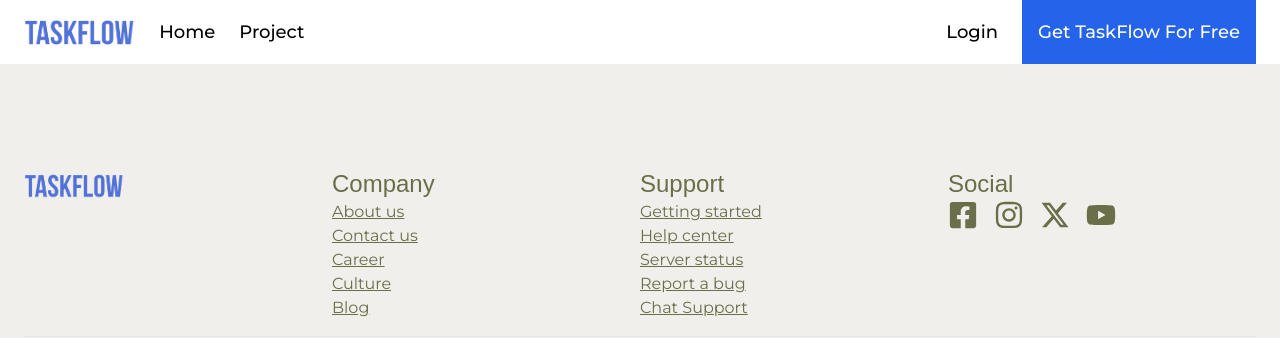
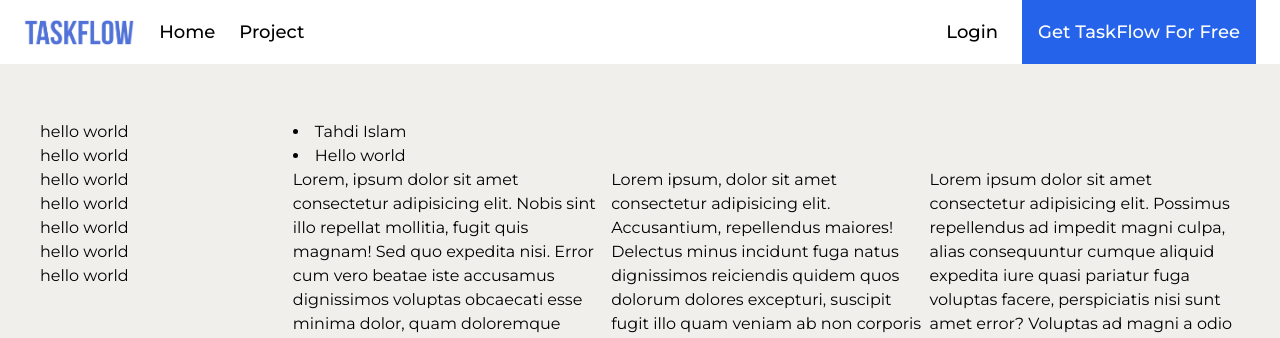
Before and after one commit to tahdiislam/taskflow-frontend, a Next.js app: page /project/1 in a window 1280 px wide. Shown: the top 338 px of the page. Built offline with nearby package versions, Linux system fonts and the light colour scheme; no server answers; a web font is replaced by a local one.

Commit message:
[Done] create the layout of project dashboard

```diff
--- a/app/project/[id]/page.jsx
+++ b/app/project/[id]/page.jsx
@@ -66,9 +66,108 @@ export default function Dashboard({ params }) {
   //   if (error) return <p>Error loading projects.</p>;
   return (
     <div className="p-10 flex flex-col items-start gap-4">
-        <h1 className="text-3xl font-bold">
-            {project?.name}
-        </h1>
+      <h1 className="text-3xl font-bold">{project?.name}</h1>
+      <div className="flex gap-4 ">
+        <div className="w-1/5">
+          <ul>
+            <li>hello world</li>
+            <li>hello world</li>
+            <li>hello world</li>
+            <li>hello world</li>
+            <li>hello world</li>
+            <li>hello world</li>
+            <li>hello world</li>
+          </ul>
+        </div>
+        <div className="w-4/5">
+          <div>
+            <li>Tahdi Islam</li>
+            <li>Hello world</li>
+          </div>
+          <div className="grid grid-cols-3  gap-2">
+            <div>
+              Lorem, ipsum dolor sit amet consectetur adipisicing elit. Nobis
+              sint illo repellat mollitia, fugit quis magnam! Sed quo expedita
+              nisi. Error cum vero beatae iste accusamus dignissimos voluptas
+              obcaecati esse minima dolor, quam doloremque corporis commodi
+              repudiandae exercitationem expedita blanditiis fugit id libero
+              saepe praesentium. Nobis similique, fuga consequuntur voluptatibus
+              odit esse cumque quod culpa praesentium provident facilis eligendi
+              unde at recusandae suscipit minus rerum veniam, voluptates sint
+              eius quaerat. Fugiat repudiandae vel aspernatur dolorem
+              accusantium pariatur officiis eum magni facere aut tenetur
+              voluptatem quis, eaque numquam laudantium minima ex sed enim totam
+              quibusdam. Recusandae ab consectetur quibusdam molestias,
+              voluptatem neque assumenda incidunt reiciendis repellendus atque
+              voluptate fugiat, ducimus dicta laboriosam perspiciatis enim
+              provident voluptatum vitae nihil quam debitis. Nostrum dignissimos
+              quibusdam est aliquam dolorum eveniet iusto exercitationem dolore!
+              Accusantium ad corporis qui eum adipisci, fugit eveniet molestias
+              repellendus ipsa error! Dignissimos temporibus dolor iste quaerat?
+              Et iste tempora quidem harum dicta aliquam vel nobis sunt
+              accusamus, nostrum pariatur possimus quam dolor, repudiandae id
+              facere hic eius odit quibusdam molestias labore amet. Ut
+              veritatis, eaque iste, explicabo illum officia alias vel vero
+              eligendi quae ipsum ad aperiam ab labore dolor dignissimos
+              delectus hic reiciendis dolorum est natus cum in! Ullam?
+            </div>
+            <div>
+              Lorem ipsum, dolor sit amet consectetur adipisicing elit.
+              Accusantium, repellendus maiores! Delectus minus incidunt fuga
+              natus dignissimos reiciendis quidem quos dolorum dolores
+              excepturi, suscipit fugit illo quam veniam ab non corporis odit,
+              consequuntur repellat debitis distinctio libero ullam officiis in?
+              Asperiores voluptate nam debitis, sint, voluptas fugiat voluptatem
+              nihil quod officia temporibus fuga illum quaerat, eveniet incidunt
+              atque eos voluptatum vel repellat perferendis optio earum iste
+              animi repellendus. Corporis tenetur eveniet placeat quaerat.
+              Veniam debitis odio perspiciatis impedit soluta quae, dolorem
+              blanditiis maxime delectus. Velit id dicta necessitatibus unde,
+              libero nostrum repellat deleniti harum consequatur omnis. Quos
+              expedita commodi laboriosam labore fugiat a reprehenderit, iste
+              quas eligendi sit recusandae, odit laudantium. Quasi veritatis
+              suscipit exercitationem tempora sit aliquam dicta eum recusandae
+              molestiae non numquam voluptatum architecto, quaerat eveniet
+              deserunt omnis excepturi doloremque necessitatibus illo vel alias
+              eligendi consectetur. Dignissimos amet iure corporis similique
+              perferendis atque! Libero, voluptas ducimus odit tempore, cum
+              alias, cupiditate reiciendis corporis sequi quasi possimus
+              explicabo repellat placeat. Est cum pariatur velit libero
+              reprehenderit inventore laudantium at consequuntur, enim tenetur
+              iste modi dolore quisquam excepturi minima earum rerum accusamus
+              consequatur, molestias ratione quae? Autem nihil, enim totam et
+              consectetur distinctio, molestiae adipisci quae eos nisi
+              temporibus earum?
+            </div>
+            <div>
+              Lorem ipsum dolor sit amet consectetur adipisicing elit. Possimus
+              repellendus ad impedit magni culpa, alias consequuntur cumque
+              aliquid expedita iure quasi pariatur fuga voluptas facere,
+              perspiciatis nisi sunt amet error? Voluptas ad magni a odio ab
+              enim numquam, ut quam tempore possimus laudantium aliquam commodi
+              quo incidunt dolore! Magnam, doloribus. A iste molestiae beatae
+              repudiandae consequatur velit similique fugiat culpa quam? Esse
+              tenetur similique nostrum in itaque rerum commodi ut, autem nulla
+              velit quos impedit nobis laborum? Deserunt in ipsum nulla repellat
+              delectus praesentium eius perferendis expedita quos non, harum
+              illum, quam qui magni molestias. Iste incidunt magnam consequuntur
+              ipsum illo officia quae suscipit nemo? Minus neque commodi
+              sapiente voluptatem, a illum voluptas veniam officia recusandae
+              distinctio sunt quaerat harum tempore ipsum quasi doloremque. A
+              sequi velit nisi maiores impedit officiis aspernatur beatae itaque
+              dolorem aliquam ad similique dolorum provident, nostrum porro hic
+              sunt, autem molestiae est eligendi soluta? Corporis, voluptatum
+              totam maxime laudantium cupiditate deserunt praesentium
+              repellendus placeat incidunt velit veritatis doloremque dolore
+              quidem minima mollitia voluptates eius accusamus temporibus itaque
+              deleniti quis esse, maiores optio. Voluptatum ab, provident ipsum
+              repellendus quae tempore corporis quis ut minima molestiae
+              sapiente at veniam quaerat, saepe commodi assumenda! Rem ipsam ad
+              labore!
+            </div>
+          </div>
+        </div>
+      </div>
     </div>
   );
 }
--- a/app/project/page.jsx
+++ b/app/project/page.jsx
@@ -16,6 +16,7 @@ import { useUserContext } from "@/contexts/userContext";
 import axios from "axios";
 import Link from "next/link";
 import { useEffect, useState } from "react";
+import { Textarea } from "@/components/ui/textarea"
 
 export default function Project() {
   const { user } = useUserContext();
@@ -97,7 +98,7 @@ export default function Project() {
               <Label htmlFor="username" className="text-right">
                 Description
               </Label>
-              <textarea
+              <Textarea
                 onChange={(e) => setDescription(e.target.value)}
                 name="description"
                 placeholder="Redesign the company website with a modern UI/UX."
--- /dev/null
+++ b/components/ui/textarea.jsx
@@ -0,0 +1,18 @@
+import * as React from "react"
+
+import { cn } from "@/lib/utils"
+
+const Textarea = React.forwardRef(({ className, ...props }, ref) => {
+  return (
+    (<textarea
+      className={cn(
+        "flex min-h-[80px] w-full rounded-md border border-slate-200 bg-white px-3 py-2 text-sm ring-offset-white placeholder:text-slate-500 focus-visible:outline-none focus-visible:ring-2 focus-visible:ring-slate-950 focus-visible:ring-offset-2 disabled:cursor-not-allowed disabled:opacity-50 dark:border-slate-800 dark:bg-slate-950 dark:ring-offset-slate-950 dark:placeholder:text-slate-400 dark:focus-visible:ring-slate-300",
+        className
+      )}
+      ref={ref}
+      {...props} />)
+  );
+})
+Textarea.displayName = "Textarea"
+
+export { Textarea }
```
